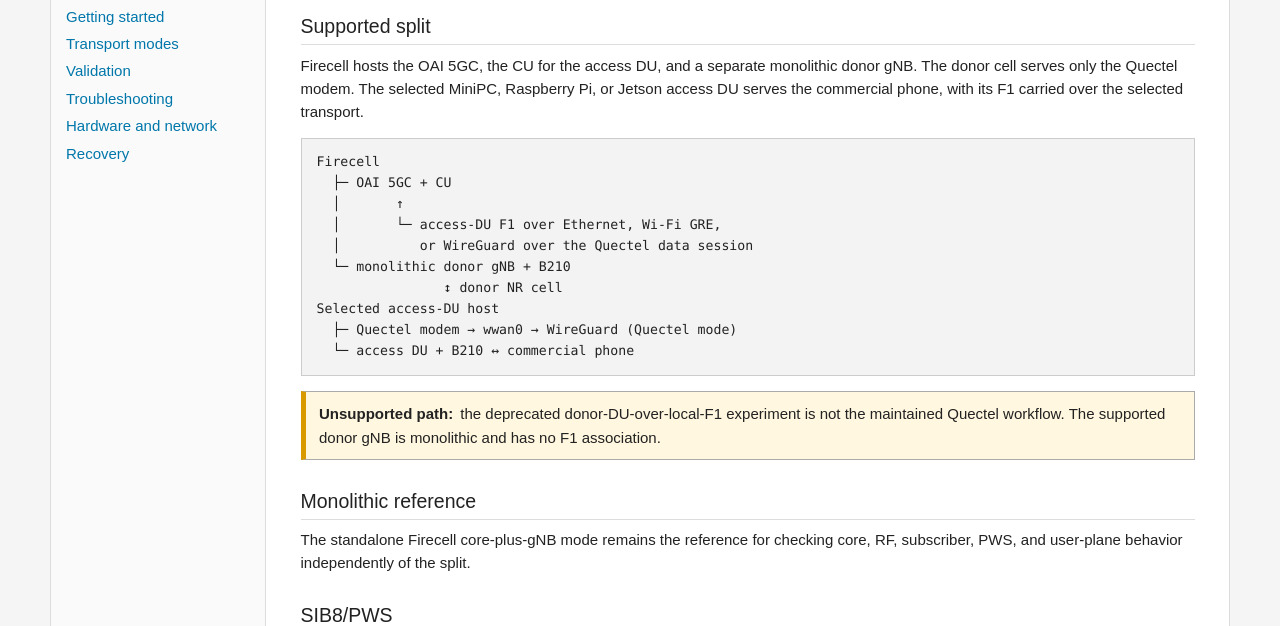
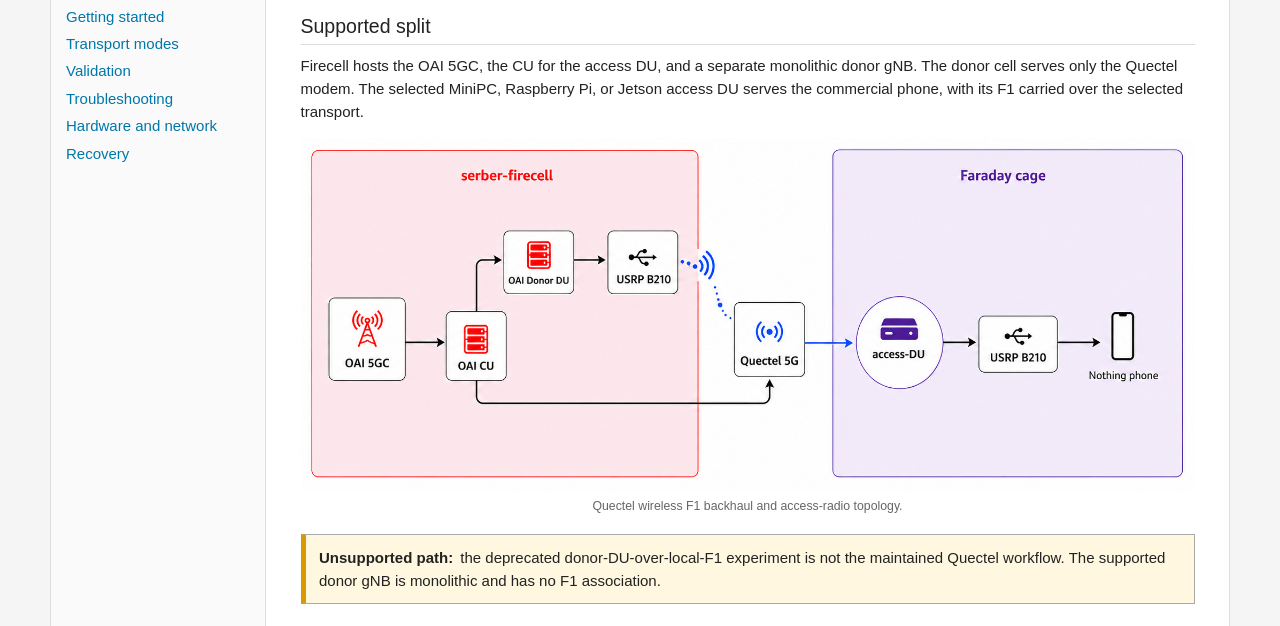
Before and after one commit to promaaa/oai-cu-du-lab, a plain HTML site: page wiki/architecture.html in a window 1280 px wide. Shown: the part 164-790 px from the top of the page. Drawn offline with Linux system fonts and the light colour scheme.

Commit message:
Update wiki architecture diagram

```diff
--- a/wiki/architecture.html
+++ b/wiki/architecture.html
@@ -1,19 +1,13 @@
 <!doctype html>
-<html lang="en"><head><meta charset="utf-8"><meta name="viewport" content="width=device-width,initial-scale=1"><title>Architecture — OAI CU/DU Lab</title><link rel="stylesheet" href="style.css"></head>
+<html lang="en"><head><meta charset="utf-8"><meta name="viewport" content="width=device-width,initial-scale=1"><title>Architecture | OAI CU/DU Lab</title><link rel="stylesheet" href="style.css"></head>
 <body><header class="site-header"><div class="site-header-inner"><p class="site-title"><a href="index.html">OAI CU/DU Lab</a></p><span class="site-tagline">Operator wiki</span></div></header>
 <div class="page"><aside class="sidebar"><h2>Navigation</h2><ul><li><a href="index.html">Main page</a></li><li><a aria-current="page" href="architecture.html">Architecture</a></li><li><a href="commands.html">Getting started</a></li><li><a href="workflows.html">Transport modes</a></li><li><a href="validation.html">Validation</a></li><li><a href="troubleshooting.html">Troubleshooting</a></li><li><a href="hardware.html">Hardware and network</a></li><li><a href="recovery.html">Recovery</a></li></ul></aside>
 <main><h1>Architecture</h1><p class="from">From OAI CU/DU Lab</p>
 <h2>Supported split</h2><p>Firecell hosts the OAI 5GC, the CU for the access DU, and a separate monolithic donor gNB. The donor cell serves only the Quectel modem. The selected MiniPC, Raspberry Pi, or Jetson access DU serves the commercial phone, with its F1 carried over the selected transport.</p>
-<pre><code>Firecell
-  ├─ OAI 5GC + CU
-  │       ↑
-  │       └─ access-DU F1 over Ethernet, Wi-Fi GRE,
-  │          or WireGuard over the Quectel data session
-  └─ monolithic donor gNB + B210
-                ↕ donor NR cell
-Selected access-DU host
-  ├─ Quectel modem → wwan0 → WireGuard (Quectel mode)
-  └─ access DU + B210 ↔ commercial phone</code></pre>
+<figure class="architecture-diagram">
+  <img src="assets/images/schema-architecture.png" width="1672" height="660" alt="OAI CU/DU lab topology: Firecell OAI 5GC and CU connect to a donor DU and B210 serving a Quectel 5G modem; the access DU in the Faraday cage connects through a second B210 to the test phone.">
+  <figcaption>Quectel wireless F1 backhaul and access-radio topology.</figcaption>
+</figure>
 <div class="warning"><strong>Unsupported path:</strong> the deprecated donor-DU-over-local-F1 experiment is not the maintained Quectel workflow. The supported donor gNB is monolithic and has no F1 association.</div>
 <h2>Monolithic reference</h2><p>The standalone Firecell core-plus-gNB mode remains the reference for checking core, RF, subscriber, PWS, and user-plane behavior independently of the split.</p>
 <h2>SIB8/PWS</h2><p>The CU handles warning content and the F1AP request. The DU schedules the resulting system information. Network logs and phone-visible warning reception are different acceptance gates.</p>
--- a/wiki/style.css
+++ b/wiki/style.css
@@ -46,6 +46,10 @@
 pre { overflow-x: auto; padding: .85rem 1rem; background: #f3f3f3; border: 1px solid #ccc; line-height: 1.4; }
 pre code { padding: 0; background: transparent; border: 0; }
 
+.architecture-diagram { width: 100%; margin: 1rem 0 1.25rem; }
+.architecture-diagram img { display: block; width: 100%; max-width: 100%; height: auto; }
+.architecture-diagram figcaption { margin-top: .35rem; color: var(--muted); font-size: .82rem; text-align: center; }
+
 table { width: 100%; margin: .8rem 0 1.2rem; border-collapse: collapse; font-size: .92rem; }
 th, td { padding: .45rem .55rem; border: 1px solid #aaa; text-align: left; vertical-align: top; }
 th { background: #e8e8e8; }
```
Also changed, not shown: wiki/commands.html (+1 -1 lines), wiki/hardware.html (+1 -1 lines), wiki/recovery.html (+1 -1 lines), wiki/troubleshooting.html (+1 -1 lines), wiki/validation.html (+1 -1 lines), wiki/workflows.html (+1 -1 lines), wiki/assets/images/schema-architecture.png (added).
